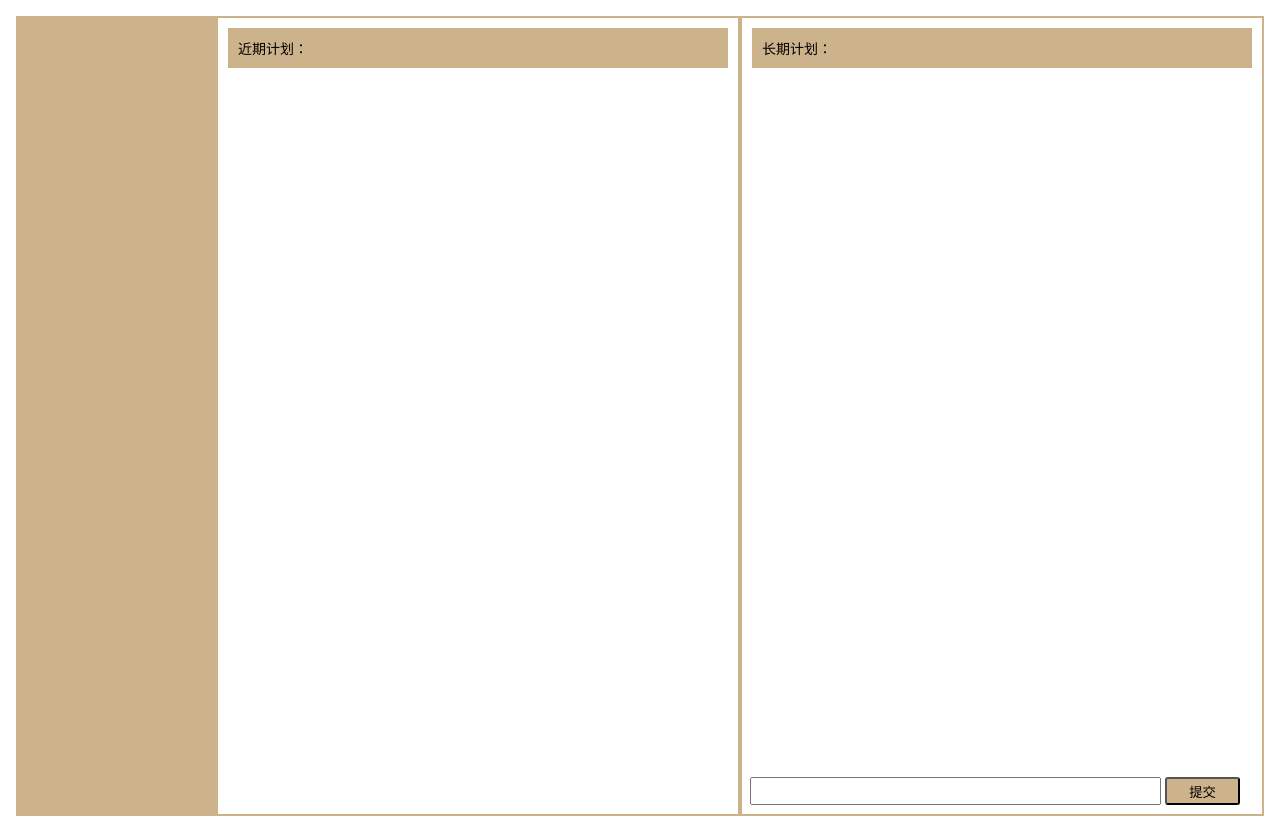
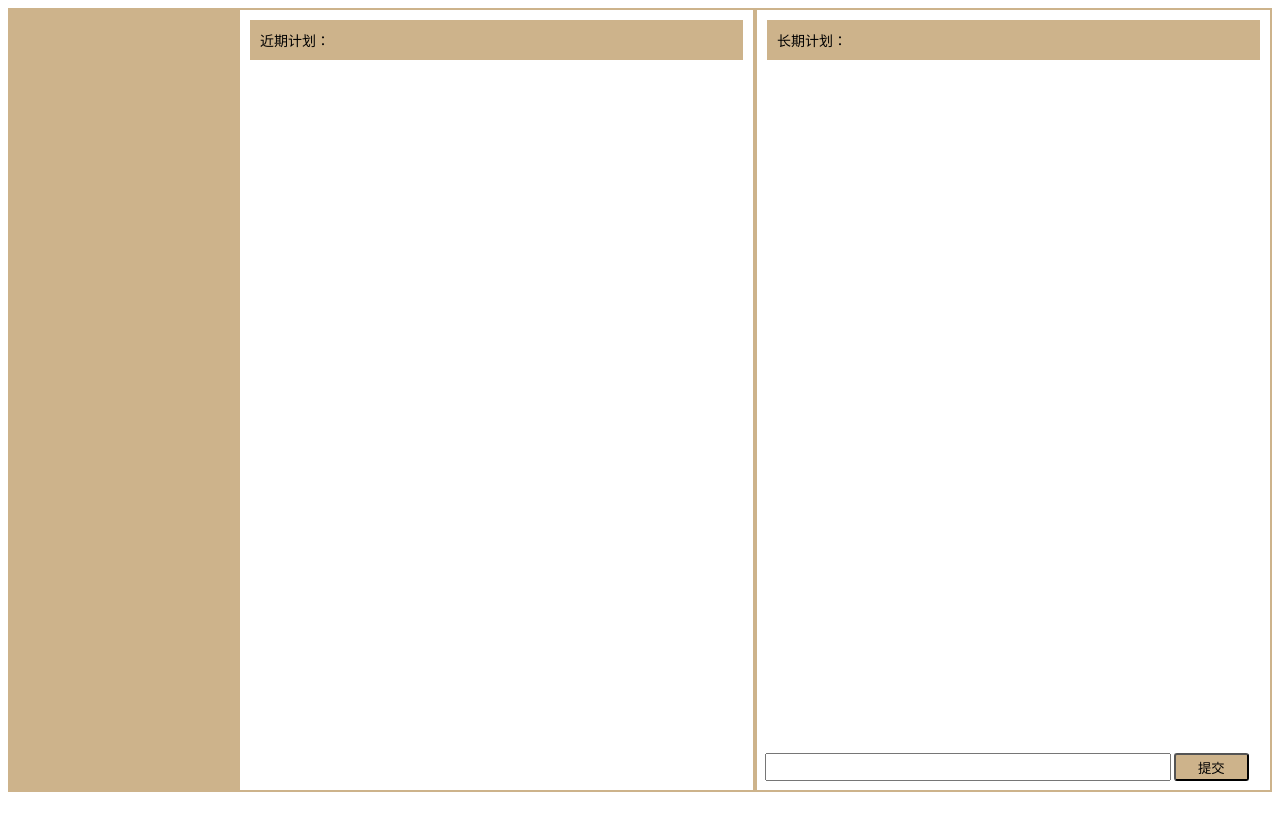
Before and after one commit to zhuyali/todoList, a website: page index.html in a window 1280 px wide. After the commit the page ends 800 px from the top, so only its background shows below. Drawn offline with Linux system fonts and the light colour scheme.

Commit message:
change box-sizing

```diff
--- a/public/css/index.css
+++ b/public/css/index.css
@@ -1,8 +1,9 @@
 html, body {
-  padding: 8px;
+  padding: 4px;
   margin: 0;
   height: 100%;
   font-size: 14px;
+  box-sizing: border-box;
 }
 
 label {
@@ -28,7 +29,7 @@ input, button {
 /*导航*/
 .nav {
   float: left;
-  width: 200px;
+  width: 230px;
   height: 100%;
   font-weight: bold;
   background-color: #CDB38B;
@@ -50,7 +51,7 @@ input, button {
 /*任务列表*/
 .content {
   position: absolute;
-  left: 200px;
+  left: 230px;
   top: 0;
   right: 0;
   bottom: 0;
```
